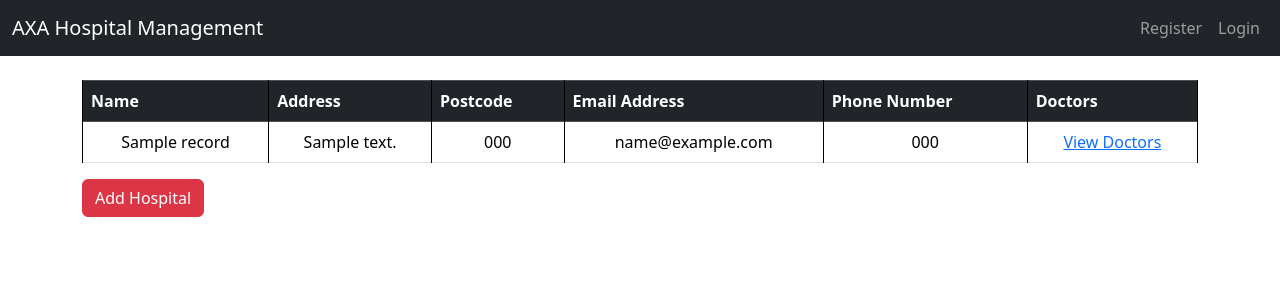
After one commit to crawftie/Django-CRM, a Django app: page /list_hospitals/ in a window 1280 px wide. The commit adds this page. Shown: the top 300 px of the page. Run offline with Django 4.2, Linux system fonts and the light colour scheme; tables that the repository leaves empty hold one stand-in row (values such as "Sample post").

Commit message:
Added Hospitals, Doctors and Specialisms pages and ability to add new records to each

```diff
--- a/website/admin.py
+++ b/website/admin.py
@@ -1,4 +1,7 @@
 from django.contrib import admin
-from .models import Record
+from .models import Record, Doctor_Record, Hospital_Record, Doctor_Specialism
 
 admin.site.register(Record)
+admin.site.register(Doctor_Record)
+admin.site.register(Hospital_Record)
+admin.site.register(Doctor_Specialism)
--- a/website/models.py
+++ b/website/models.py
@@ -10,3 +10,32 @@
 
     def __str__(self):
         return(f"{self.first_name} {self.last_name}")
+
+class Doctor_Specialism(models.Model):
+    specialism_name = models.CharField('Specialism Name', max_length=250)
+    specialism_description = models.CharField('Specialism Description', max_length=1000)
+
+    def __str__(self):
+        return self.specialism_name
+
+class Doctor_Record(models.Model):
+    doctor_created_at = models.DateTimeField(auto_now_add=True)
+    doctor_first_name = models.CharField('First Name', max_length=50)
+    doctor_last_name = models.CharField('Last Name', max_length=50)
+    doctor_email_address = models.EmailField('Email Address', max_length=100)
+    doctor_specialism = models.ForeignKey(Doctor_Specialism, blank=True, null=True, on_delete=models.SET_NULL)
+
+    def __str__(self):
+        return(f"{self.doctor_first_name} {self.doctor_last_name}")
+
+class Hospital_Record(models.Model):
+    hospital_created_at = models.DateTimeField(auto_now_add=True)
+    hospital_name = models.CharField('Name', max_length=250)
+    hospital_address = models.CharField('Address', max_length=250)
+    hospital_postcode = models.CharField('Postcode', max_length=250)
+    hospital_email_address = models.EmailField('Email Address', max_length=250)
+    hospital_phone_number = models.CharField('Phone Number', max_length=250)
+    hospital_doctors = models.ManyToManyField(Doctor_Record, blank=True)
+
+    def __str__(self):
+        return self.hospital_name
--- /dev/null
+++ b/website/templates/list_hospitals.html
@@ -0,0 +1,50 @@
+{% extends 'base.html' %}
+
+{% block content %}
+
+<style>
+    table,
+    th,
+    td {
+        border: 1px solid black;
+        border-collapse: collapse;
+    }
+    /* setting the text-align property to center*/
+    td {
+        padding: 5px;
+        text-align: center;
+    }
+</style>
+
+<table class="table table-hover table-bordered">
+    <thead class="table-dark">
+      <tr>
+        <th scope="col">Name</th>
+        <th scope="col">Address</th>
+        <th scope="col">Postcode</th>
+        <th scope="col">Email Address</th>
+        <th scope="col">Phone Number</th>
+        <th scope="col">Doctors</th>
+      </tr>
+    </thead>
+    <tbody>
+    {% if list_hospitals %}
+        {% for hospital in list_hospitals %}
+        <tr>
+            <td>{{ hospital.hospital_name }} </td>
+            <td>{{ hospital.hospital_address }} </td>
+            <td>{{ hospital.hospital_postcode }} </td>
+            <td>{{ hospital.hospital_email_address }} </td>
+            <td>{{ hospital.hospital_phone_number }} </td>
+            <td>
+                <a href="{% url 'list_doctors_by_hospital' hospital.id %}">View Doctors</a>
+            </td>
+        </tr>
+    {% endfor %}
+{% endif %}
+
+</table>
+
+<a href="{% url 'add_hospital' %}" class ="btn btn-danger">Add Hospital</a>
+
+{% endblock %}
--- a/website/templates/navbar.html
+++ b/website/templates/navbar.html
@@ -1,6 +1,6 @@
 <nav class="navbar navbar-expand-lg navbar-dark bg-dark">
     <div class="container-fluid">
-      <a class="navbar-brand" href="{% url 'home' %}">CRM</a>
+        <a class="navbar-brand" href="{% url 'home' %}">AXA Hospital Management</a>
         <button class="navbar-toggler" type="button" data-bs-toggle="collapse" data-bs-target="#navbarSupportedContent" aria-controls="navbarSupportedContent" aria-expanded="false" aria-label="Toggle navigation">
             <span class="navbar-toggler-icon"></span>
         </button>
@@ -10,19 +10,40 @@
                 {% if user.is_authenticated %}
 
                     <li class="nav-item">
-                <a class="nav-link" href="{% url 'logout' %}">
-                    Logout</a>
-            </li>
-            <li class="nav-item">
                         <a class="nav-link" href="{% url 'add_user_record' %}">
                             Add new user</a>
                     </li>
 
+                    <li class="nav-item">
+                        <a class="nav-link" href="{% url 'list_hospitals' %}">
+                            Hospitals</a>
+                    </li>
+
+                    <li class="nav-item">
+                        <a class="nav-link" href="{% url 'list_doctors' %}">
+                            Doctors</a>
+                    </li>
+
+                    <li class="nav-item">
+                        <a class="nav-link" href="{% url 'list_specialisms' %}">
+                            Specialisms</a>
+                    </li>
+
+                {% endif %}
+            </ul>
+
+            <ul class="navbar-nav ml-auto">
+                {% if user.is_authenticated %}
+                    <li class="nav-item">
+                        <a class="nav-link" href="{% url 'logout' %}">
+                            Logout</a>
+                    </li>
                 {% else %}
                     <li class="nav-item">
                         <a class="nav-link" href="{% url 'register' %}">
                             Register</a>
                     </li>
+
                     <li class="nav-item">
                         <a class="nav-link" href="{% url 'home' %}">
                             Login</a>
--- a/website/templates/update_user_record.html
+++ b/website/templates/update_user_record.html
@@ -2,7 +2,7 @@
 
 {% block content %}
 <div class="col-md-8 offset-md-2">
-<h1>Add Record</h1>
+<h1>Update Record</h1>
 <br/>
 
 <form method="POST">
--- a/website/urls.py
+++ b/website/urls.py
@@ -10,4 +10,14 @@
     path('delete_user_record/<int:pk>', views.delete_user_record, name='delete_user_record'),
     path('add_user_record/', views.add_user_record, name='add_user_record'),
     path('update_user_record/<int:pk>', views.update_user_record, name='update_user_record'),
+    path('list_hospitals/', views.list_hospitals, name='list_hospitals'),
+    path('list_doctors/', views.list_doctors, name='list_doctors'),
+    path('list_specialisms/', views.list_specialisms, name='list_specialisms'),
+    path('add_hospital/', views.add_hospital, name='add_hospital'),
+    path('add_specialism/', views.add_specialism, name='add_specialism'),
+    path('add_doctor/', views.add_doctor, name='add_doctor'),
+    path('record_doctor/<int:pk>', views.record_doctor, name='record_doctor'),
+    path('record_hospital/<int:pk>', views.record_hospital, name='record_hospital'),
+    path('record_specialism/<int:pk>', views.record_specialism, name='record_specialism'),
+    path('list_doctors_by_hospital/<int:hospital_id>/', views.list_doctors_by_hospital, name='list_doctors_by_hospital'),
 ]
--- a/website/views.py
+++ b/website/views.py
@@ -1,8 +1,8 @@
-from django.shortcuts import render, redirect
+from django.shortcuts import render, redirect, get_object_or_404
 from django.contrib.auth import authenticate, login, logout
 from django.contrib import messages
-from .Forms import SignUpForm, AddUserRecordForm
-from.models import Record
+from .Forms import SignUpForm, AddUserRecordForm, AddSpecialismRecordForm, AddDoctorRecordForm, AddHospitalRecordForm
+from.models import Record, Hospital_Record, Doctor_Record, Doctor_Specialism
 
 # views
 def home(request):
@@ -88,3 +88,94 @@
 	else:
 		messages.success(request, "You have to be logged in")
 		return redirect('home')
+
+def list_hospitals(request):
+	list_hospitals = Hospital_Record.objects.all()
+	return render(request, 'list_hospitals.html', {'list_hospitals':list_hospitals})
+
+def list_doctors(request):
+	list_doctors = Doctor_Record.objects.all()
+	return render(request, 'list_doctors.html', {'list_doctors':list_doctors})
+
+def list_specialisms(request):
+	list_specialisms = Doctor_Specialism.objects.all()
+	return render(request, 'list_specialisms.html', {'list_specialisms':list_specialisms})
+
+def add_specialism(request):
+		form = AddSpecialismRecordForm(request.POST or None)
+		if request.user.is_authenticated:
+			if request.method == "POST":
+				if form.is_valid():
+					add_specialism = form.save()
+					messages.success(request, "Specialism Record Added")
+					return redirect('list_specialisms')
+			return render(request, 'add_specialism.html', {'form':form})
+		else:
+			messages.success(request, "You have to be logged in to make a new specialism")
+			return redirect('home')
+
+def add_doctor(request):
+		form = AddDoctorRecordForm(request.POST or None)
+		if request.user.is_authenticated:
+			if request.method == "POST":
+				if form.is_valid():
+					add_doctor = form.save()
+					messages.success(request, "Doctor Record Added")
+					return redirect('list_doctors')
+			return render(request, 'add_doctor.html', {'form':form})
+		else:
+			messages.success(request, "You have to be logged in to add a new Doctor")
+			return redirect('home')
+
+def add_hospital(request):
+		form = AddHospitalRecordForm(request.POST or None)
+		if request.user.is_authenticated:
+			if request.method == "POST":
+				if form.is_valid():
+					add_hospital = form.save()
+					messages.success(request, "Hospital Record Added")
+					return redirect('list_hospitals')
+			return render(request, 'add_hospital.html', {'form':form})
+		else:
+			messages.success(request, "You have to be logged in to add a new Hospital")
+			return redirect('home')
+
+def record_doctor(request, pk):
+	if request.user.is_authenticated:
+		record_doctor = Doctor_Record.objects.get(id=pk)
+		return render(request, 'record_doctor.html', {'record_doctor':record_doctor})
+	else:
+		messages.success(request, "You Must Be Logged In To View That Page...")
+		return redirect('home')
+
+def record_specialism(request, pk):
+	if request.user.is_authenticated:
+		record_specialism = Doctor_Specialism.objects.get(id=pk)
+		return render(request, 'record_specialism.html', {'record_specialism':record_specialism})
+	else:
+		messages.success(request, "You Must Be Logged In To View That Page...")
+		return redirect('home')
+
+def record_hospital(request, pk):
+	if request.user.is_authenticated:
+		record_hospital = Hospital_Record.objects.get(id=pk)
+		return render(request, 'record_hospital.html', {'record_hospital':record_hospital})
+	else:
+		messages.success(request, "You Must Be Logged In To View That Page...")
+		return redirect('home')
+
+def list_doctors_by_hospital(request, hospital_id):
+	if request.user.is_authenticated:
+            hospital = get_object_or_404(Hospital_Record, pk=hospital_id)
+            doctors = hospital.hospital_doctors.all()
+            return render(request, 'list_doctors_by_hospital.html', {'hospital': hospital, 'doctors':doctors})
+
+def list_doctors_by_hospitalws(request, hospital_id):
+    try:
+        hospital_id = int(hospital_id)  # Convert to integer
+    except ValueError:
+        return render(request, 'error_page.html', {'message': 'Invalid hospital ID'})
+
+    hospital = get_object_or_404(Hospital_Record, pk=hospital_id)
+    doctors = hospital.hospital_doctors.all()
+    return render(request, 'list_doctors_by_hospital.html', {'hospital': hospital, 'doctors': doctors})
```
Also changed, not shown: website/Forms.py (+48 -1 lines), website/templates/add_doctor.html (added, +17 -0 lines), website/templates/add_hospital.html (added, +17 -0 lines), website/templates/add_specialism.html (added, +17 -0 lines), website/templates/home.html (+28 -0 lines), website/templates/list_doctors.html (added, +44 -0 lines), website/templates/list_doctors_by_hospital.html (added, +17 -0 lines), website/templates/list_specialisms.html (added, +40 -0 lines), website/templates/record_doctor.html (added, +19 -0 lines), website/templates/record_hospital.html (added, +24 -0 lines), website/migrations/0002_doctor_record_doctor_specialism_hospital_record_and_more.py (added), website/templates/record_specialism.html (added). Lines whose indentation alone changed are shown as unchanged.
